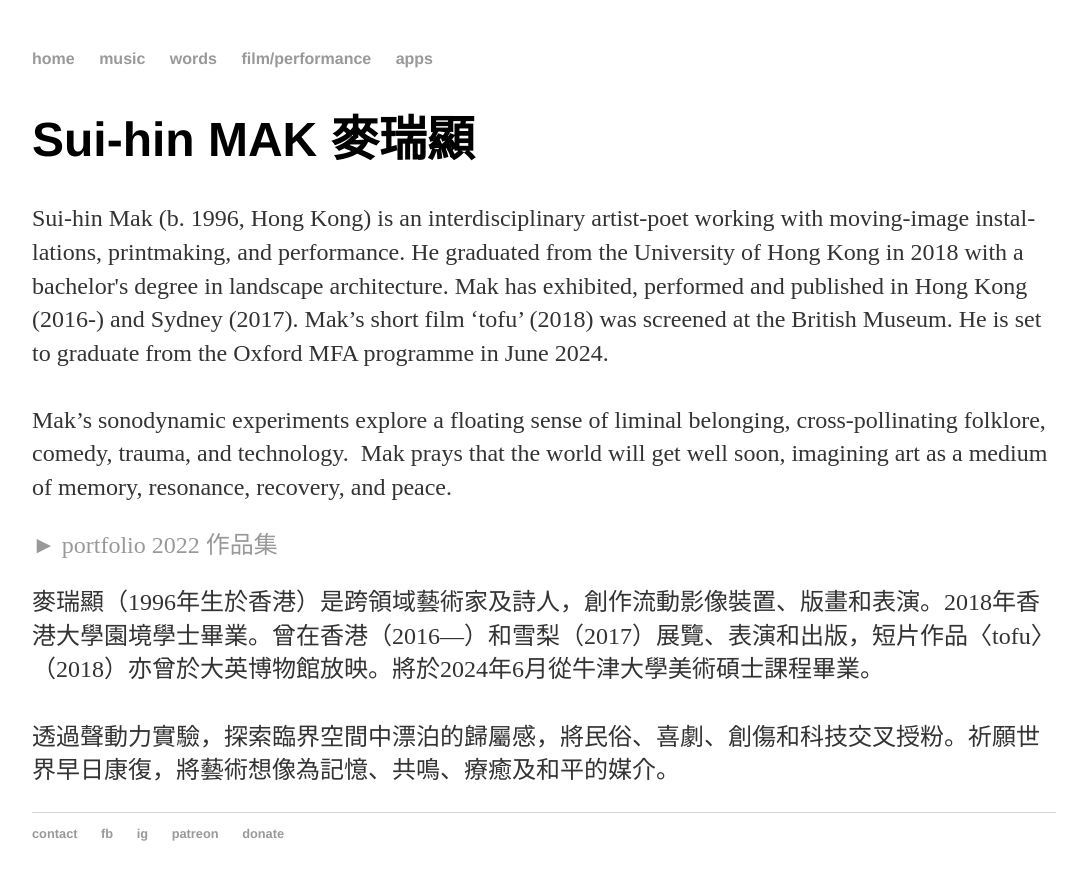
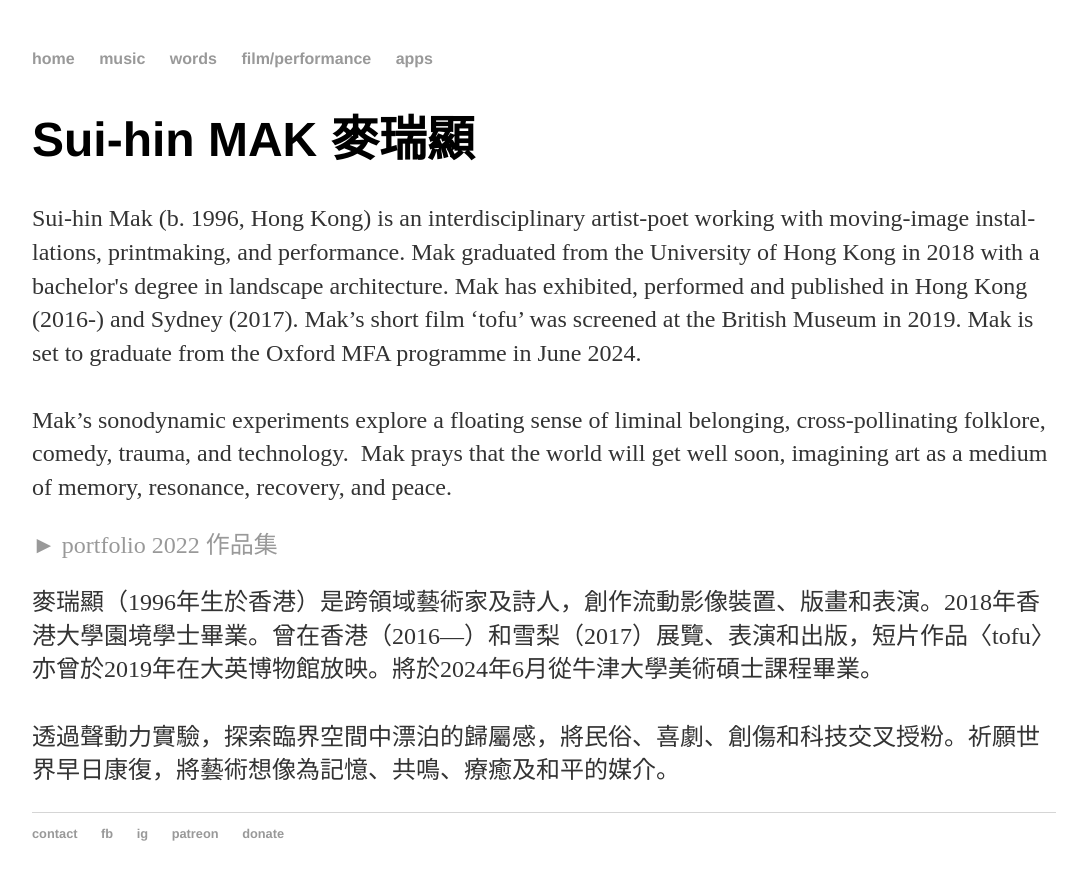
Before and after one commit to maksuihin/maksuihin.github.io, a Jekyll site: the page built from index.html, in a window 1280 px wide. Shown: the top 880 px of the page, without its empty margins (96-1173 px from the left). Built offline with Jekyll 4.4.1, drawn with Linux system fonts in a browser that asks for light colours.

Commit message:
Update index.html

```diff
--- a/index.html
+++ b/index.html
@@ -7,7 +7,7 @@ title: Sui-hin MAK 麥瑞顯
         		<h1>Sui-hin MAK <span lang="zh" style="white-space: nowrap;">麥瑞顯</span></h1>
 			<!--BA(Landscape Studies) HKU; MFA Oxford expected (2024)</br>-->
 			<p>
-			Sui-hin Mak (b. 1996, Hong Kong) is an inter&shy;dis&shy;ci&shy;plinary artist-poet working with moving-image instal&shy;lations, print&shy;­making, and per&shy;for&shy;mance. He grad&shy;u&shy;ated from the Uni&shy;versity of Hong Kong in 2018 with a bach&shy;e&shy;lor's degree in land&shy;scape archi&shy;tecture. Mak has ex&shy;hib&shy;it&shy;ed, per&shy;formed and pub&shy;lished in Hong Kong (2016-) and Sydney (2017). Mak’s short film ‘tofu’ (2018) was screened at the British Mu&shy;se&shy;um. He is set to graduate from the Oxford MFA pro&shy;gramme in June 2024.<br><br>
+			Sui-hin Mak (b. 1996, Hong Kong) is an inter&shy;dis&shy;ci&shy;plinary artist-poet working with moving-image instal&shy;lations, print&shy;­making, and per&shy;for&shy;mance. Mak grad&shy;u&shy;ated from the Uni&shy;versity of Hong Kong in 2018 with a bach&shy;e&shy;lor's degree in land&shy;scape archi&shy;tecture. Mak has ex&shy;hib&shy;it&shy;ed, per&shy;formed and pub&shy;lished in Hong Kong (2016-) and Sydney (2017). Mak’s short film ‘tofu’ was screened at the British Mu&shy;se&shy;um in 2019. Mak is set to graduate from the Oxford MFA pro&shy;gramme in June 2024.<br><br>
 
 Mak’s sono&shy;dynamic experi&shy;ments explore a float&shy;ing sense of lim&shy;i&shy;nal be&shy;long&shy;ing, cross-pol&shy;li&shy;nat&shy;ing folk&shy;lore, com&shy;e&shy;dy, trau&shy;ma, and tech&shy;nology. &nbsp;Mak prays that the world will get well soon, imag&shy;­ining art as a medi&shy;um of mem&shy;ory, res&shy;o&shy;nance, re&shy;cov&shy;ery, and peace.
 
@@ -19,7 +19,7 @@ Mak’s sono&shy;dynamic experi&shy;ments explore a float&shy;ing sense of lim&s
 			</p>
 
 			<p>
-			麥瑞顯（1996年生於香港）是跨領域藝術家及詩人，創作流動影像裝置、版畫和表演。2018年香港大學園境學士畢業。曾在香港（2016—）和雪梨（2017）展覽、表演和出版，短片作品〈tofu〉（2018）亦曾於大英博物館放映。將於2024年6月從牛津大學美術碩士課程畢業。
+			麥瑞顯（1996年生於香港）是跨領域藝術家及詩人，創作流動影像裝置、版畫和表演。2018年香港大學園境學士畢業。曾在香港（2016—）和雪梨（2017）展覽、表演和出版，短片作品〈tofu〉亦曾於2019年在大英博物館放映。將於2024年6月從牛津大學美術碩士課程畢業。
 			<br><br>透過聲動力實驗，探索臨界空間中漂泊的歸屬感，將民俗、喜劇、創傷和科技交叉授粉。祈願世界早日康復，將藝術想像為記憶、共鳴、療癒及和平的媒介。
 
 			<!--藝術家及詩人，於香港土生土長。港大園境畢業，目前就讀牛津美術碩士。
```
